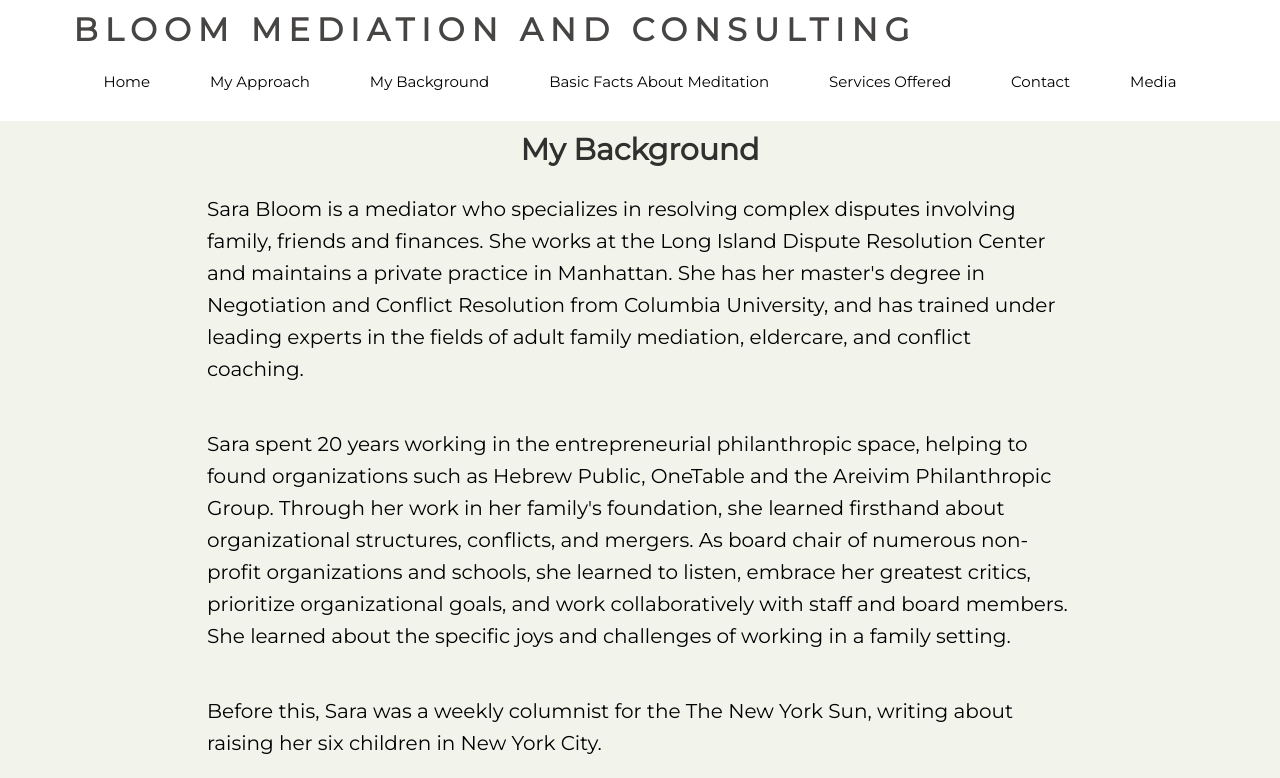
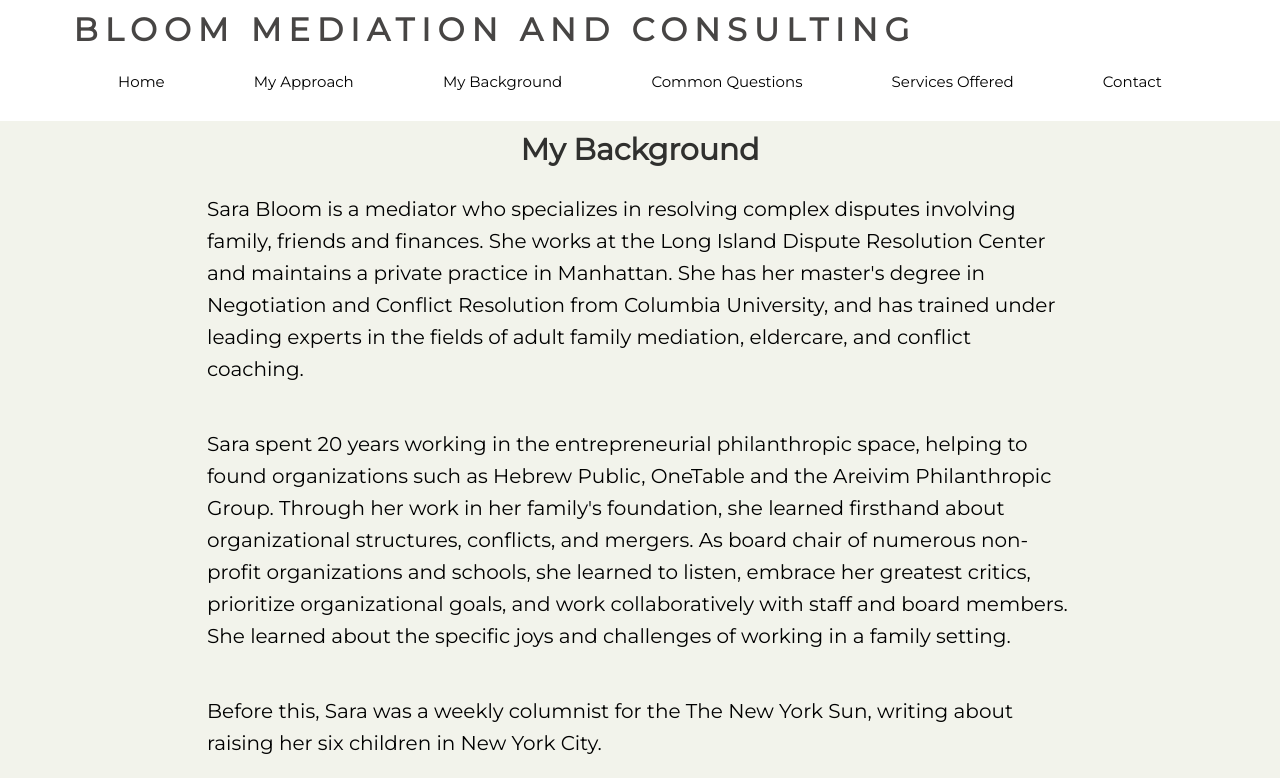
Before and after one commit to StefSvi/sara, a plain HTML site: page mybackground.html in a window 1280 px wide. Shown: the top 778 px of the page. Drawn offline with Linux system fonts and the light colour scheme.

Commit message:
Update mybackground.html

```diff
--- a/mybackground.html
+++ b/mybackground.html
@@ -20,10 +20,9 @@
           <li><a href="index.html">Home</a></li>
           <li><a href="myapproach.html">My Approach</a></li>
           <li><a href="mybackground.html">My Background</a></li>
-          <li><a href="basicfacts.html">Basic Facts About Meditation</a></li>
+          <li><a href="basicfacts.html">Common Questions</a></li>
           <li><a href="servicesOffered.html">Services Offered</a></li>
           <li><a href="contact.html">Contact</a></li>
-          <li><a href="media.html">Media</a></li>
         </ul>
       </nav>
     </header>
```
